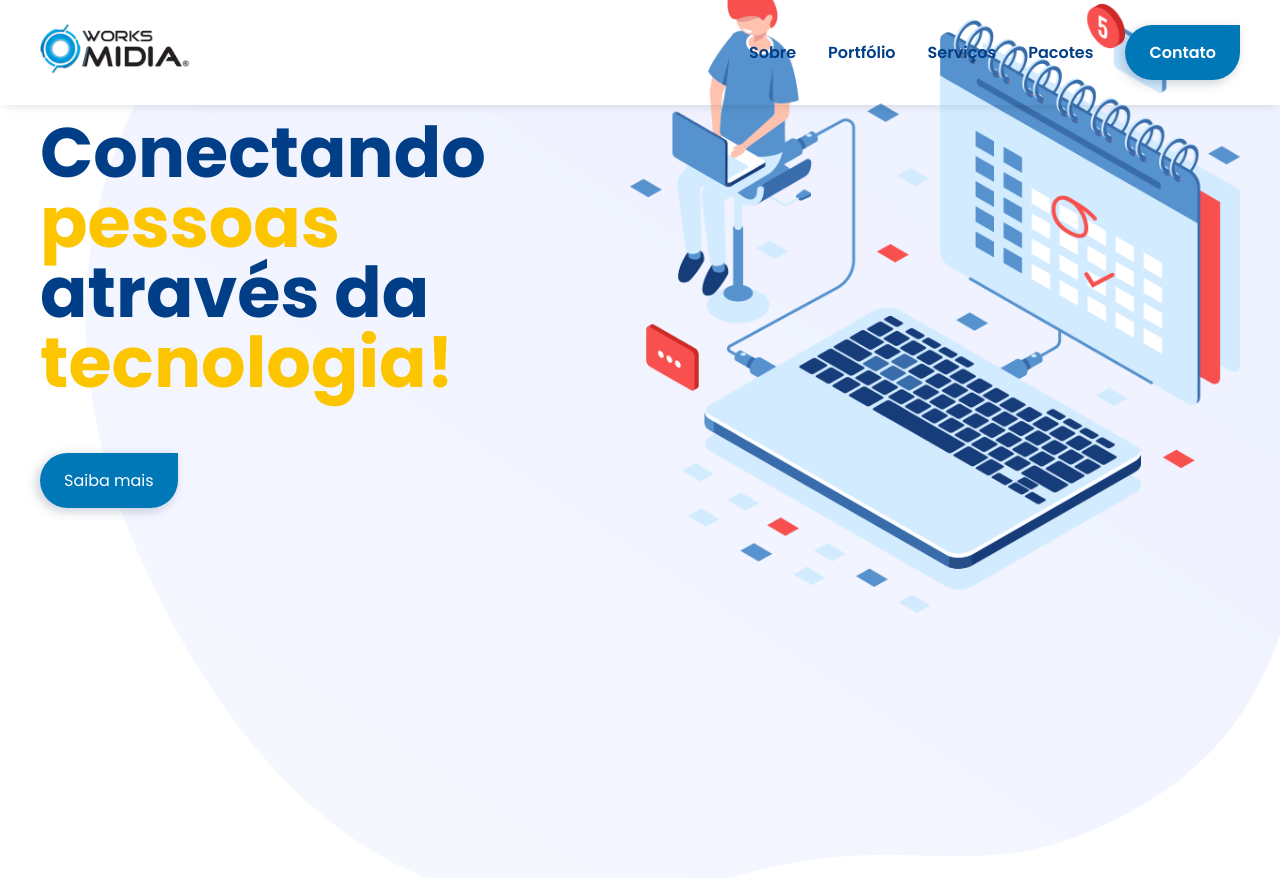
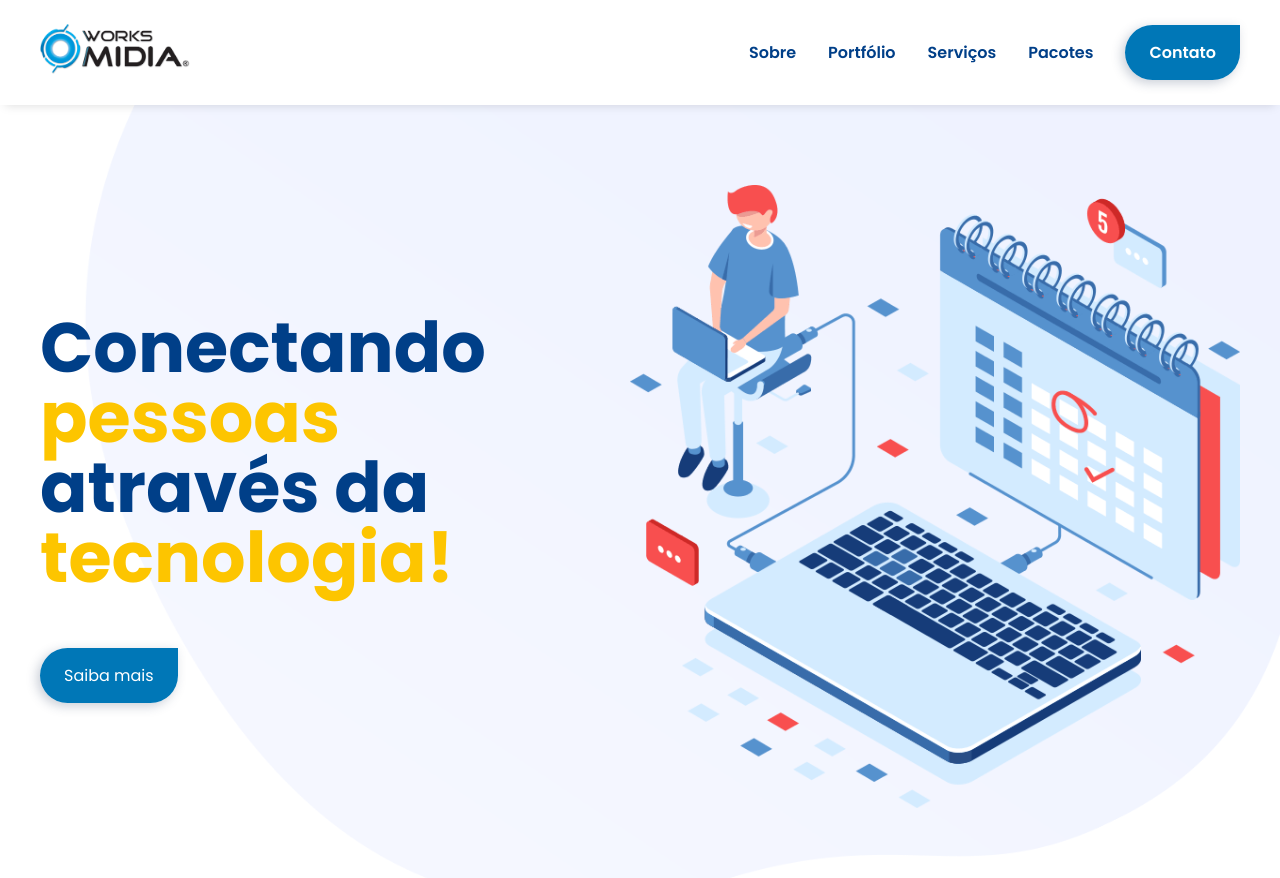
Before and after one commit to beaslins/worksmidia, a Next.js app: page / in a window 1280 px wide. Shown: the top 878 px of the page. Built offline with nearby package versions, Linux system fonts and the light colour scheme.

Commit message:
update global css

```diff
--- a/pages/global.css
+++ b/pages/global.css
@@ -55,6 +55,7 @@ header {
     top: 0;
     box-shadow: 0px 5px 10px -5px rgb(0 0 0 / 15%);
     z-index: 999;
+    background: #fff;
 }
 header div.flex {
     align-items: center;
@@ -89,7 +90,7 @@ section#banner h1.title {
 section#banner div.flex {
     align-items: center;
     justify-content: space-between;
-    height: 50vh;
+    padding-top: 5em;
 }
 /* End Home */
 
```
